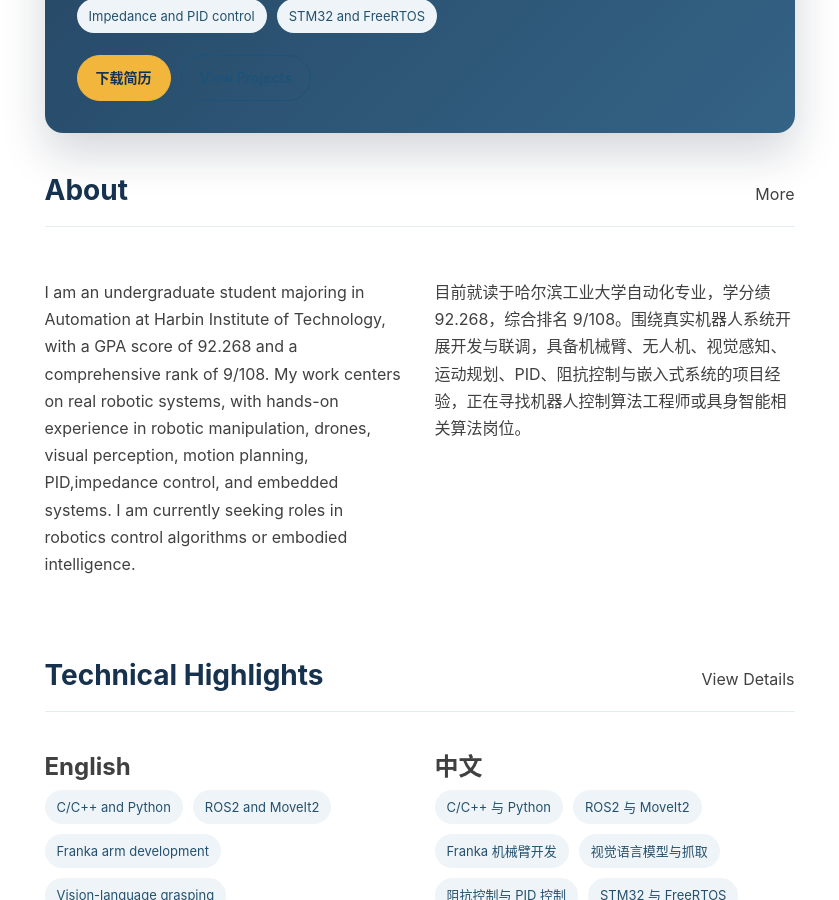
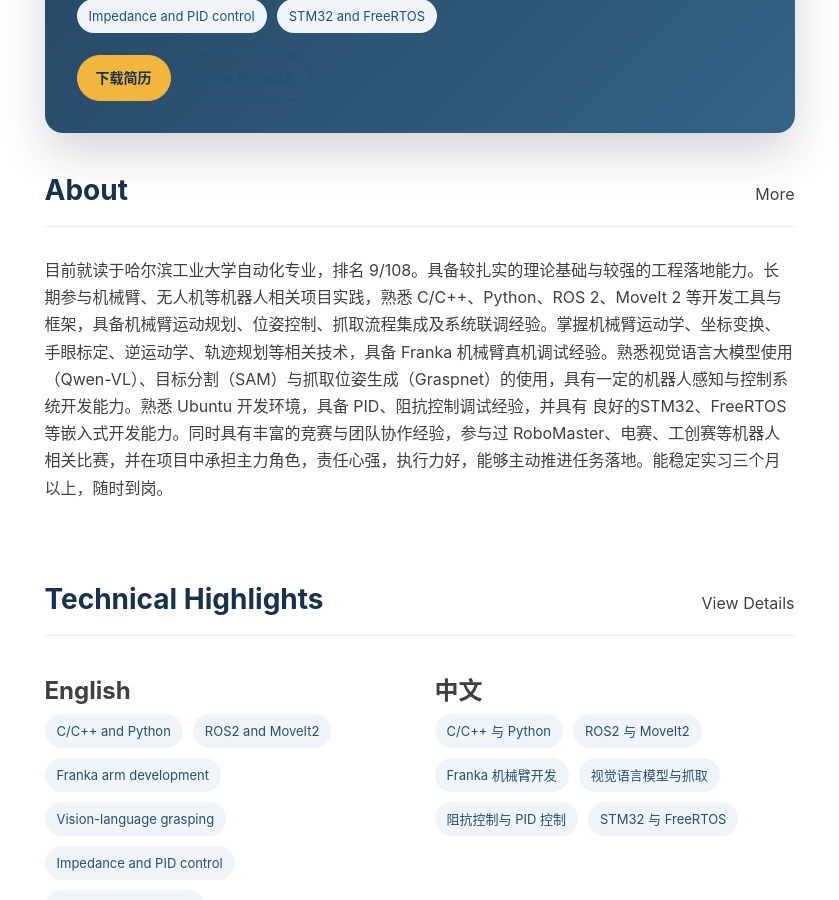
Before and after one commit to huaqLiu/huaqLiu.github.io, a Jekyll site: the page built from index.html, in a window 1280 px wide and 900 px high, scrolled down 1039 px. Shown: the whole window, without its empty margins (123-962 px from the left). Built offline with Jekyll 4.4.1, drawn with Linux system fonts in a browser that asks for light colours; nearby versions of some CDN libraries; the list of posts is cut into pages by our own code; comment, search, counter and statistics services are not loaded.

Commit message:
更改about

```diff
--- a/_data/academic.yml
+++ b/_data/academic.yml
@@ -16,7 +16,7 @@ profile:
   hero_tagline_en: "Focused on control, perception, and system integration for robotic arms, drones, and embodied intelligence."
 
 bio:
-  summary_zh: "目前就读于哈尔滨工业大学自动化专业，学分绩 92.268，综合排名 9/108。围绕真实机器人系统开展开发与联调，具备机械臂、无人机、视觉感知、运动规划、PID、阻抗控制与嵌入式系统的项目经验，正在寻找机器人控制算法工程师或具身智能相关算法岗位。"
+  summary_zh: "目前就读于哈尔滨工业大学自动化专业，排名 9/108。具备较扎实的理论基础与较强的工程落地能力。长期参与机械臂、无人机等机器人相关项目实践，熟悉 C/C++、Python、ROS 2、MoveIt 2 等开发工具与框架，具备机械臂运动规划、位姿控制、抓取流程集成及系统联调经验。掌握机械臂运动学、坐标变换、手眼标定、逆运动学、轨迹规划等相关技术，具备 Franka 机械臂真机调试经验。熟悉视觉语言大模型使用（Qwen-VL）、目标分割（SAM）与抓取位姿生成（Graspnet）的使用，具有一定的机器人感知与控制系统开发能力。熟悉 Ubuntu 开发环境，具备 PID、阻抗控制调试经验，并具有 良好的STM32、FreeRTOS 等嵌入式开发能力。同时具有丰富的竞赛与团队协作经验，参与过 RoboMaster、电赛、工创赛等机器人相关比赛，并在项目中承担主力角色，责任心强，执行力好，能够主动推进任务落地。能稳定实习三个月以上，随时到岗。"
   summary_en: "I am an undergraduate student majoring in Automation at Harbin Institute of Technology, with a GPA score of 92.268 and a comprehensive rank of 9/108. My work centers on real robotic systems, with hands-on experience in robotic manipulation, drones, visual perception, motion planning, PID,impedance control, and embedded systems. I am currently seeking roles in robotics control algorithms or embodied intelligence."
 
 education:
--- a/index.html
+++ b/index.html
@@ -41,14 +41,7 @@ no-catalog: true
       <h2>About</h2>
       <a href="{{ '/about/' | prepend: site.baseurl }}">More</a>
     </div>
-    <div class="row">
-      <div class="col-md-6">
-        <p>{{ bio.summary_en }}</p>
-      </div>
-      <div class="col-md-6">
-        <p>{{ bio.summary_zh }}</p>
-      </div>
-    </div>
+    <p>{{ bio.summary_zh }}</p>
   </section>
 
   <section class="academic-section">
```
